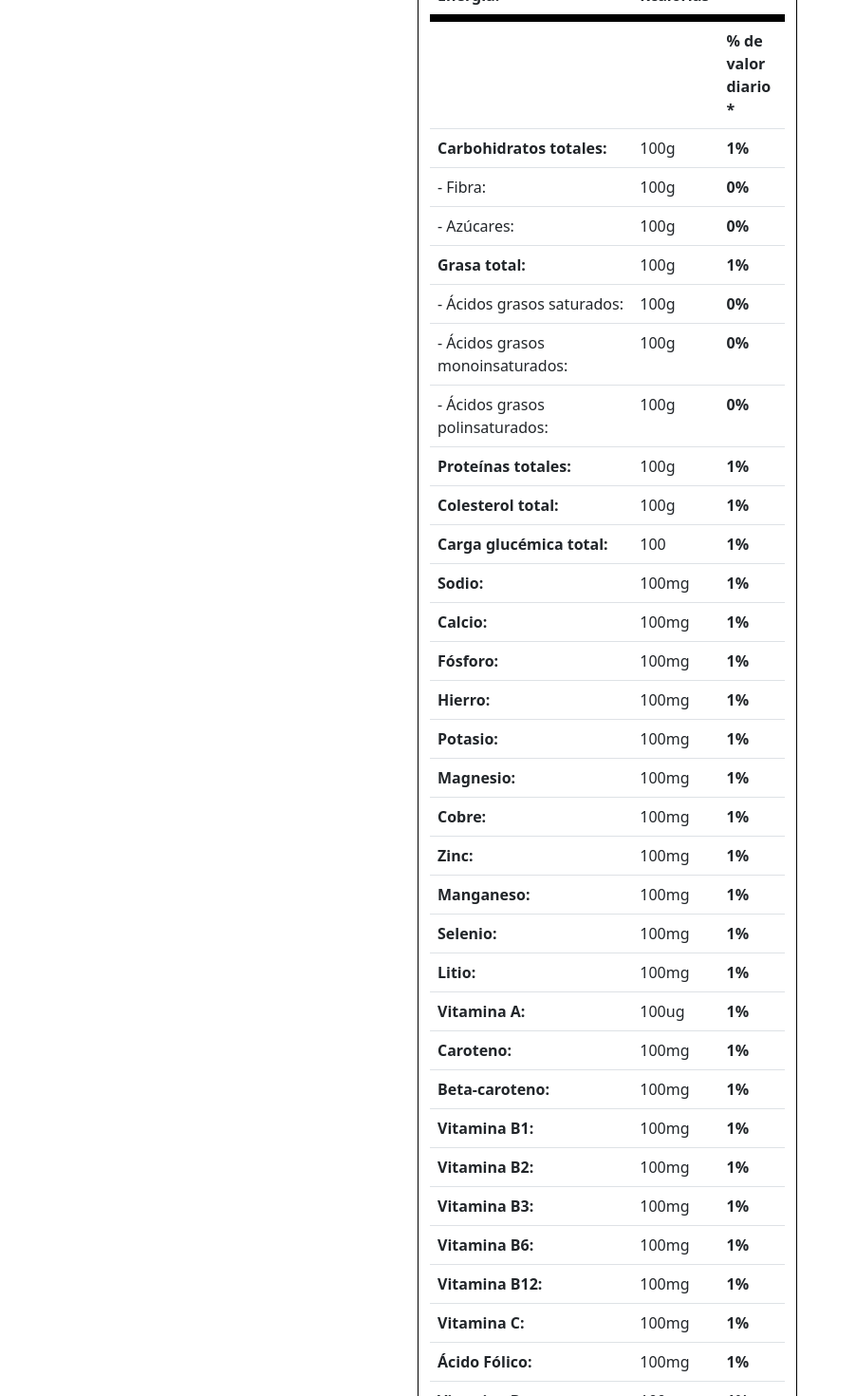
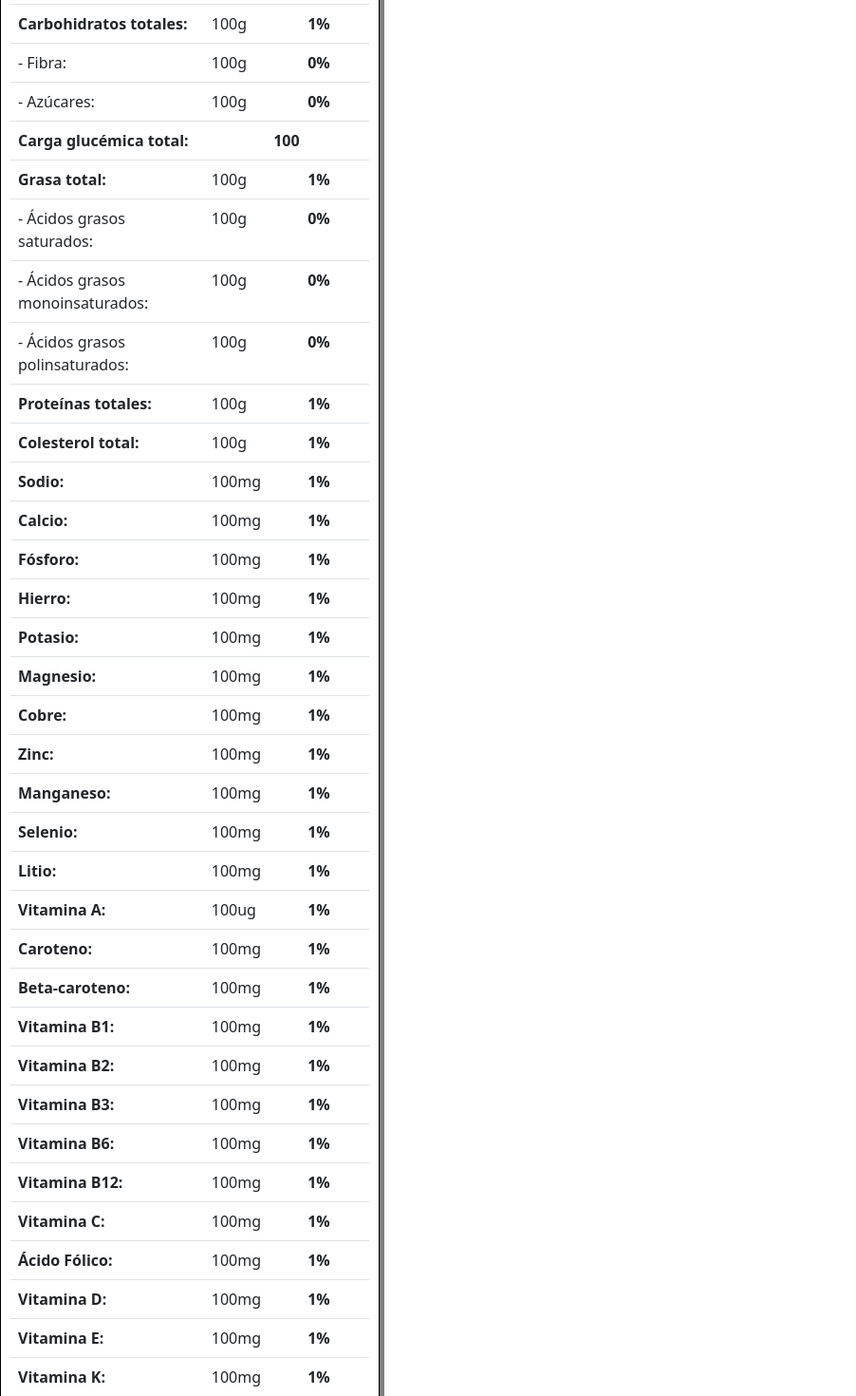
Before and after one commit to KoobenNutriapp/kooben-front, a React (Create React App) app: page / in a window 1280 px wide. Shown: the part 340-1810 px from the top of the page at 95% size, without its empty margins (0-902 px from the left). Built offline with nearby package versions, Linux system fonts and the light colour scheme.

Commit message:
component: Nutritional Facts Table 2nd version

```diff
--- a/src/components/NutFactTable/NutFactTable.scss
+++ b/src/components/NutFactTable/NutFactTable.scss
@@ -1,7 +1,8 @@
-.container{
+.frame{
     border:1px black solid;
     width: 400px !important;
-
+    box-shadow: gray 5px 10px;
+    padding: 10px;
 }
 
 .titleTable{
@@ -16,7 +17,10 @@
     border-bottom: black 8px solid;
 }
 
-
 .nutTable{
     width: 100%;
 }
+
+.center{
+    text-align: center;
+}
--- a/src/components/NutFactTable/index.js
+++ b/src/components/NutFactTable/index.js
@@ -45,204 +45,200 @@ const NutFactTable = (props) => {
   console.log(props);
 
   return (
-    <>
-      <div className="container">
+      <div className="frame">
         <Table hover className="nutTable">
            <thead>
              <tr>
-               <th className="titleTable">Información nutricional</th>
-               <th></th>
-               <th></th>
+               <th colspan="3" className="titleTable">Información nutricional</th>
+
              </tr>
              <tr className="thickLine">
                 <th>Tamaño de la porción:</th>
-                <th>{portion} gramos</th>
+                <th colspan="2">{portion} gramos</th>
              </tr>
              <tr className="mediumLine">
                 <th>Energía:</th>
-                <th>{energy} Kcalorías</th>
+                <th colspan="2">{energy} Kcalorías</th>
              </tr>
            </thead>
            <tbody>
              <tr>
                <th></th>
                <td></td>
-               <th>% de valor diario *</th>
+               <th className="center">% de valor diario *</th>
              </tr>
              <tr>
                <th>Carbohidratos totales:</th>
                <td>{carbohydrate}g</td>
-               <th>1%</th>
+               <th className="center">1%</th>
              </tr>
              <tr>
                <td> - Fibra:</td>
                <td>{fiber}g</td>
-               <th>0%</th>
+               <th className="center">0%</th>
              </tr>
              <tr>
                <td> - Azúcares:</td>
                <td>{sugars}g</td>
-               <th>0%</th>
+               <th className="center">0%</th>
+             </tr>
+             <tr>
+               <th>Carga glucémica total:</th>
+               <th className="center" colspan="2">{glycemic_load}</th>
              </tr>
              <tr>
                <th>Grasa total:</th>
                <td>{fat}g</td>
-               <th>1%</th>
+               <th className="center">1%</th>
              </tr>
              <tr>
                <td> - Ácidos grasos saturados:</td>
                <td>{saturated_fatty_acids}g</td>
-               <th>0%</th>
+               <th className="center">0%</th>
              </tr>
              <tr>
                <td> - Ácidos grasos monoinsaturados:</td>
                <td>{monounsaturated_fatty_acids}g</td>
-               <th>0%</th>
+               <th className="center">0%</th>
              </tr>
              <tr>
                <td> - Ácidos grasos polinsaturados:</td>
                <td>{polyunsaturated_fatty_acids}g</td>
-               <th>0%</th>
+               <th className="center">0%</th>
              </tr>
              <tr>
                <th>Proteínas totales:</th>
                <td>{protein}g</td>
-               <th>1%</th>
+               <th className="center">1%</th>
              </tr>
              <tr>
                <th>Colesterol total:</th>
                <td>{cholesterol}g</td>
-               <th>1%</th>
-             </tr>
-             <tr>
-               <th>Carga glucémica total:</th>
-               <td>{glycemic_load}</td>
-               <th>1%</th>
+               <th className="center">1%</th>
              </tr>
              <tr>
                <th>Sodio:</th>
                <td>{sodium}mg</td>
-               <th>1%</th>
+               <th className="center">1%</th>
              </tr>
              <tr>
                <th>Calcio:</th>
                <td>{calcium}mg</td>
-               <th>1%</th>
+               <th className="center">1%</th>
              </tr>
              <tr>
                <th>Fósforo:</th>
                <td>{phosphorus}mg</td>
-               <th>1%</th>
+               <th className="center">1%</th>
              </tr>
              <tr>
                <th>Hierro:</th>
                <td>{iron}mg</td>
-               <th>1%</th>
+               <th className="center">1%</th>
              </tr>
              <tr>
                <th>Potasio:</th>
                <td>{potassium}mg</td>
-               <th>1%</th>
+               <th className="center">1%</th>
              </tr>
              <tr>
                <th>Magnesio:</th>
                <td>{magnesium}mg</td>
-               <th>1%</th>
+               <th className="center">1%</th>
              </tr>
              <tr>
                <th>Cobre:</th>
                <td>{copper}mg</td>
-               <th>1%</th>
+               <th className="center">1%</th>
              </tr>
              <tr>
                <th>Zinc:</th>
                <td>{zinc}mg</td>
-               <th>1%</th>
+               <th className="center">1%</th>
              </tr>
              <tr>
                <th>Manganeso:</th>
                <td>{manganese}mg</td>
-               <th>1%</th>
+               <th className="center">1%</th>
              </tr>
              <tr>
                <th>Selenio:</th>
                <td>{selenium}mg</td>
-               <th>1%</th>
+               <th className="center">1%</th>
              </tr>
              <tr>
                <th>Litio:</th>
                <td>{lithium}mg</td>
-               <th>1%</th>
+               <th className="center">1%</th>
              </tr>
              <tr>
                <th>Vitamina A:</th>
                <td>{vitA}ug</td>
-               <th>1%</th>
+               <th className="center">1%</th>
              </tr>
              <tr>
                <th>Caroteno:</th>
                <td>{carotene}mg</td>
-               <th>1%</th>
+               <th className="center">1%</th>
              </tr>
              <tr>
                <th>Beta-caroteno:</th>
                <td>{bcarotene}mg</td>
-               <th>1%</th>
+               <th className="center">1%</th>
              </tr>
              <tr>
                <th>Vitamina B1:</th>
                <td>{vitB1}mg</td>
-               <th>1%</th>
+               <th className="center">1%</th>
              </tr>
              <tr>
                <th>Vitamina B2:</th>
                <td>{vitB2}mg</td>
-               <th>1%</th>
+               <th className="center">1%</th>
              </tr>
              <tr>
                <th>Vitamina B3:</th>
                <td>{vitB3}mg</td>
-               <th>1%</th>
+               <th className="center">1%</th>
              </tr>
              <tr>
                <th>Vitamina B6:</th>
                <td>{vitB6}mg</td>
-               <th>1%</th>
+               <th className="center">1%</th>
              </tr>
              <tr>
                <th>Vitamina B12:</th>
                <td>{vitB12}mg</td>
-               <th>1%</th>
+               <th className="center">1%</th>
              </tr>
              <tr>
                <th>Vitamina C:</th>
                <td>{vitC}mg</td>
-               <th>1%</th>
+               <th className="center">1%</th>
              </tr>
              <tr>
                <th>Ácido Fólico:</th>
                <td>{folicAc}mg</td>
-               <th>1%</th>
+               <th className="center">1%</th>
              </tr>
              <tr>
                <th>Vitamina D:</th>
                <td>{vitD}mg</td>
-               <th>1%</th>
+               <th className="center">1%</th>
              </tr>
              <tr>
                <th>Vitamina E:</th>
                <td>{vitE}mg</td>
-               <th>1%</th>
+               <th className="center">1%</th>
              </tr>
              <tr>
                <th>Vitamina K:</th>
                <td>{vitK}mg</td>
-               <th>1%</th>
+               <th className="center">1%</th>
              </tr>
            </tbody>
         </Table>
       </div>
-    </>
   )};
 
 export default NutFactTable;
```
